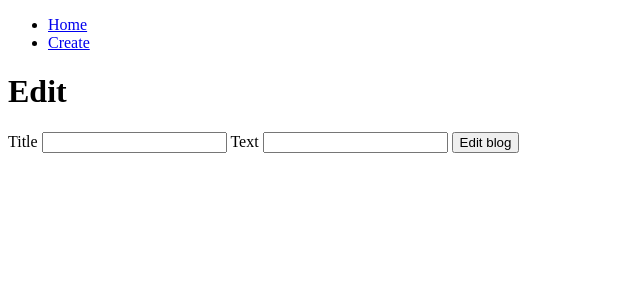
After one commit to andrewdempsey2018/Simple-Flask-Blog-Template, a Flask app: page /edit in a window 1280 px wide. The commit adds this page. Shown: the top 300 px of the page, without its empty margins (0-640 px from the left). Run offline with Flask 2, Linux system fonts and the light colour scheme; data that the repository does not hold is empty; some libraries are stand-ins or nearby versions.

Commit message:
edit functionality added

```diff
--- a/app.py
+++ b/app.py
@@ -11,24 +11,43 @@ mongo = PyMongo(app)
 #connect to the database using heroku env variable
 #app.config["MONGO_URI"] = os.getenv("MONGO_URI")
 
+# blog data references the collection within mongo db atlas that holds the blog data
+blogData = mongo.db.blogscoll
+
 @app.route("/")
 def index():
-    return render_template("index.html", blogs = mongo.db.blogscoll.find())
+    return render_template("index.html", blogs = blogData.find())
 
 @app.route("/create")
 def create():
     return render_template("create.html")
 
+@app.route("/edit")
+def edit():
+    blogId=request.args.get("blogId", None)
+    return render_template("edit.html", blog=blogData.find_one({ '_id': ObjectId(blogId)}))
+
 @app.route("/delete")
 def delete():
     blogId=request.args.get("blogId", None)
-    mongo.db.blogscoll.remove({ "_id": ObjectId(blogId) })
+    blogData.remove({ "_id": ObjectId(blogId) })
     return redirect(url_for("index"))
 
 @app.route("/publish_blog", methods=["POST"])
 def publish_blog():
-    blogs=mongo.db.blogscoll
+    blogs=blogData
     blogs.insert_one(request.form.to_dict())
+    return redirect(url_for('index'))
+
+@app.route('/edit_blog', methods=["POST"])
+def edit_blog():
+    blogId=request.args.get('blogId', None)
+    blogs = blogData
+    blogs.update( {'_id': ObjectId(blogId)},
+    {
+        'title':request.form.get('title'),
+        'text':request.form.get('text'),
+    })
     return redirect(url_for('index'))
 
 if __name__ == '__main__':
--- /dev/null
+++ b/templates/edit.html
@@ -0,0 +1,17 @@
+{% extends 'base.html' %}
+
+{% block content %}
+
+<h1>Edit</h1>
+<form action="{{ url_for('edit_blog', blogId=blog._id) }}" method="POST">
+    <label for="title">Title</label>
+    <input type="text" id="title" name="title" value="{{ blog.title }}">
+    <label for="text">Text</label>
+    <input type="text" id="text" name="text" value="{{ blog.text }}">
+    <button type="submit">Edit blog</button>
+    </div>
+</form>
+
+</form>
+
+{% endblock %}
--- a/templates/index.html
+++ b/templates/index.html
@@ -11,7 +11,7 @@
 <h4>{{blog.title}}</h4>
 <p>{{blog.text}}</p>
 
-<a href="">[edit]</a>
+<a href="{{ url_for('edit', blogId=blog._id) }}">[edit]</a>
 <a href="{{ url_for('delete', blogId=blog._id) }}">[delete]</a>
 
 {% endfor %}
```
